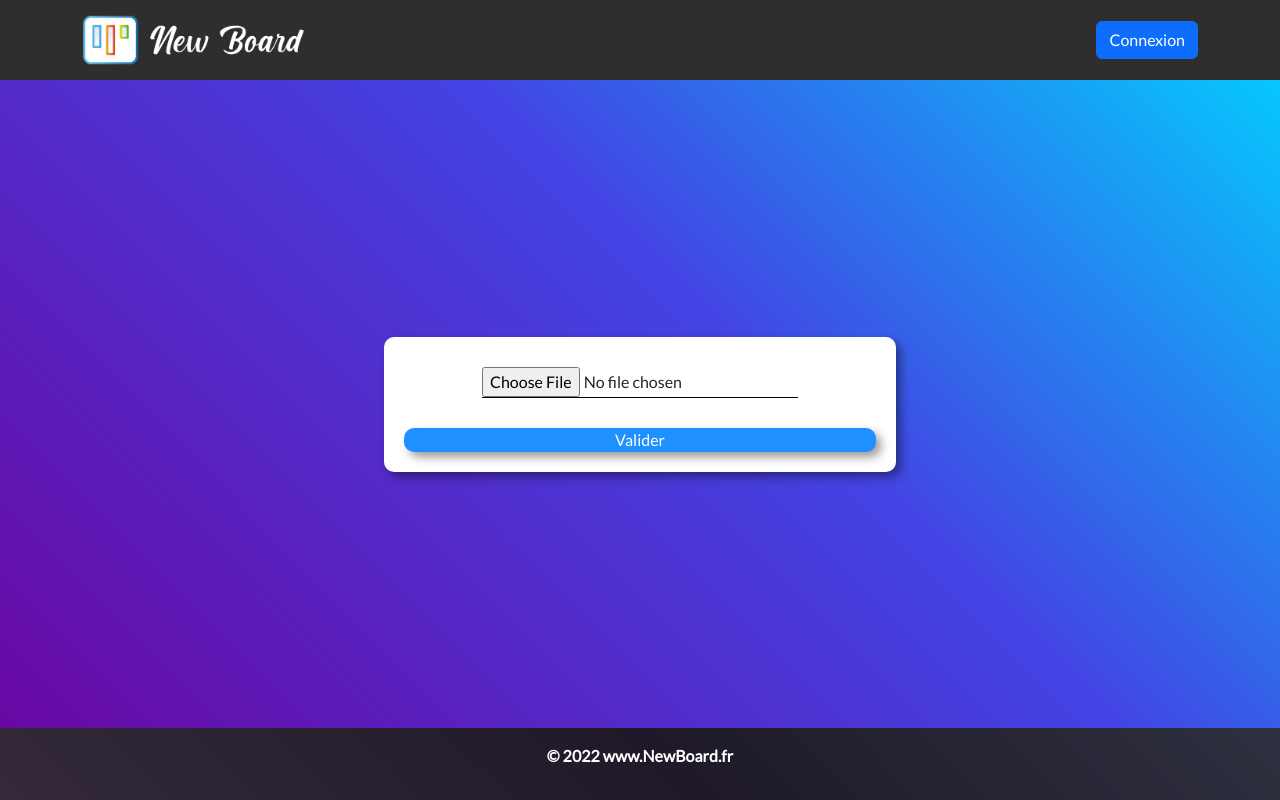
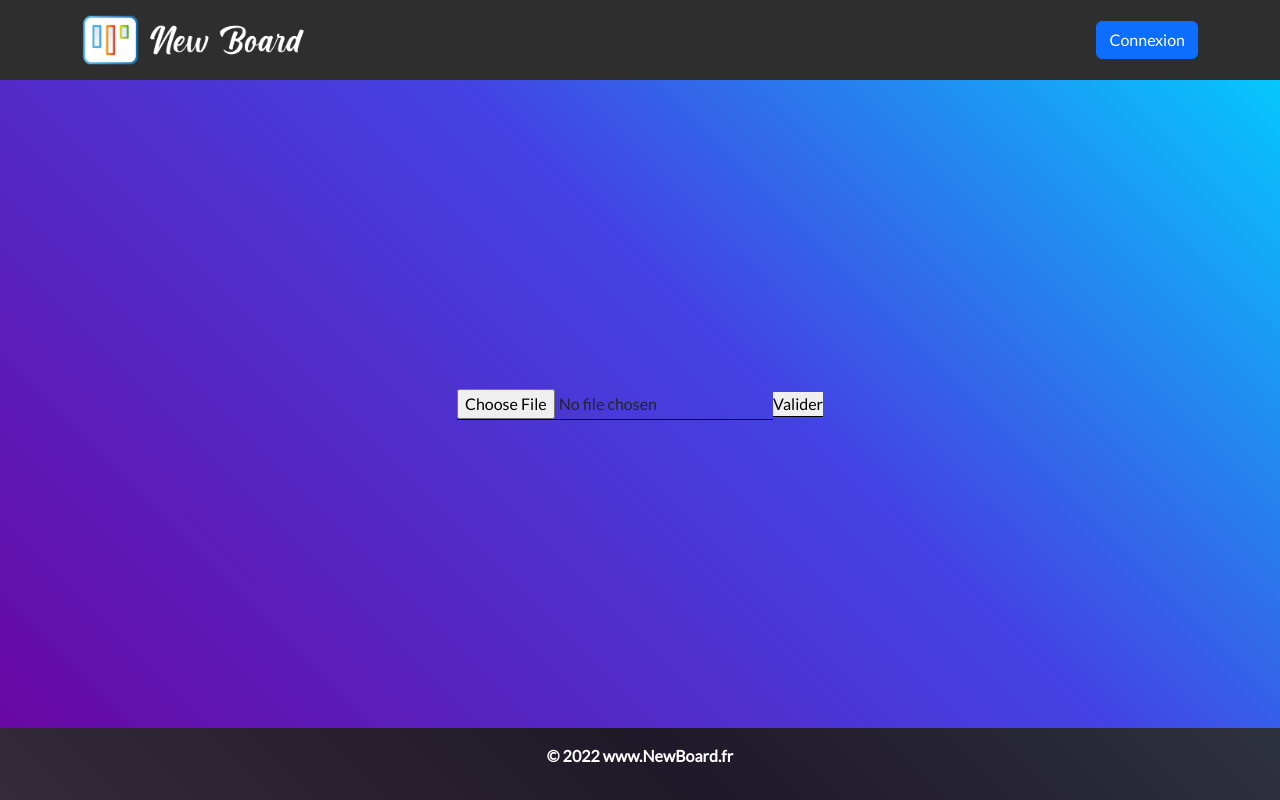
Before and after one commit to emerickCHALET/NewBoard, a React (Create React App) app in the folder newboard/: page /management in a window 1280 px wide. Built offline with nearby package versions, Linux system fonts and the light colour scheme.

Commit message:
start gestionPage

```diff
--- a/newboard/package.json
+++ b/newboard/package.json
@@ -8,13 +8,16 @@
     "@testing-library/user-event": "^13.5.0",
     "@types/jest": "^29.2.2",
     "@types/node": "^18.11.9",
+    "@types/papaparse": "^5.3.7",
     "@types/react": "^18.0.25",
     "@types/react-dom": "^18.0.8",
     "axios": "^1.1.3",
     "bootstrap": "^5.2.2",
     "cdbreact": "^1.5.3",
+    "csv-parse": "^5.3.3",
     "formik": "^2.2.9",
     "mdb-react-ui-kit": "^5.0.0",
+    "papaparse": "^5.3.2",
     "react": "^18.2.0",
     "react-bootstrap": "^2.6.0",
     "react-dom": "^18.2.0",
--- /dev/null
+++ b/newboard/src/components/UseReadCsv.ts
@@ -0,0 +1,38 @@
+import * as React from "react"
+import Papa, { ParseResult } from "papaparse"
+
+type Data = {
+    Nom: string;
+    Prenom: string;
+    Classe: string;
+    Email: string;
+};
+
+type Values = {
+    data: Data[]
+}
+
+const useReadCSV = (url: string) => {
+
+    const [values, setValues] = React.useState<Values | undefined>()
+
+    const getCSV = () => {
+        Papa.parse(url, {
+            header: true,
+            download: true,
+            skipEmptyLines: true,
+            delimiter: ",",
+            complete: (results: ParseResult<Data>) => {
+                setValues(results)
+            },
+        })
+    }
+
+    React.useEffect(() => {
+        getCSV()
+    }, [])
+
+    return values;
+}
+
+export default useReadCSV
--- a/newboard/src/pages/Management.tsx
+++ b/newboard/src/pages/Management.tsx
@@ -1,13 +1,13 @@
 import React, {ChangeEvent} from 'react';
 import Footer from "../components/Footer";
 import SideBar from "../components/SideBar";
-import {ErrorMessage, Field, Form, Formik} from "formik";
-import * as Yup from "yup";
 import {useNavigate} from "react-router";
 import axios from "axios";
 import {urlApi} from "../App";
 import {toast} from "react-toastify";
+import useReadCSV from "../components/UseReadCsv";
 
+//API
 async function postCsvUser(values: { email: string; password: string; }): Promise<boolean> {
     let payload = { email: values.email, password: values.password };
     let result = false;
@@ -34,53 +34,38 @@ async function postCsvUser(values: { email: string; password: string; }): Promis
     return result;
 }
 
+const Test = (value: string) => {
+    useReadCSV(value)
+};
+
 const Management = () => {
 
-    const validationSchema = Yup.object().shape({
-        email: Yup.string()
-            .email("Email invalide")
-            .required("L'email est obligatoire"),
-        password: Yup.string()
-            .required("Le mot de passe est obligatoire")
-    });
-
-    const initialValues = {
-        email: "",
-        password: "",
+    const navigate = useNavigate();
+    const handleSubmit = async () => {
+        console.log('la')
+        //const result = await postCsvUser(values);
+        //if (result) {
+        //    navigate('/management');
+        //}
     };
 
-    const navigate = useNavigate();
-    const handleSubmit = async (values: { email: string; password: string; }) => {
-        const result = await postCsvUser(values);
-        if (result) {
-            navigate('/management');
-        }
-    };
-
-    const changeHandler = (e: React.FormEvent<HTMLInputElement>) => {
-        console.log(e.currentTarget.files![0])
-    }
+    const input = document.getElementById('csvFile') as HTMLInputElement | null;
+    const value = input?.value;
 
     return (
         <div className="wrap">
             <SideBar/>
-            <Formik
-                initialValues={initialValues}
-                validationSchema={validationSchema}
-                onSubmit={(values) => handleSubmit(values)}
-            >
-                <div className="container-wrap">
-                    <Form className="form-wrap">
-                        <input
-                            type="file"
-                            name="file"
-                            accept=".csv"
-                            onChange={changeHandler}
-                            style={{ display: "block", margin: "10px auto" }}
-                        />                        <button type="submit" className="form-button">Valider</button>
-                    </Form>
-                </div>
-            </Formik>
+            <div className="container-wrap">
+                <form
+                    onSubmit={(e: React.SyntheticEvent) => {
+                        e.preventDefault();
+                        console.log(value);
+                        Test(value!);
+                    }}>
+                    <input id={"csvFile"} type={"file"} accept={".csv"} />
+                    <input type="submit" value="Valider" />
+                </form>
+            </div>
             <Footer/>
         </div>
     )
```
Also changed, not shown: 1 other file (tests, documents, lock files or other folders).
